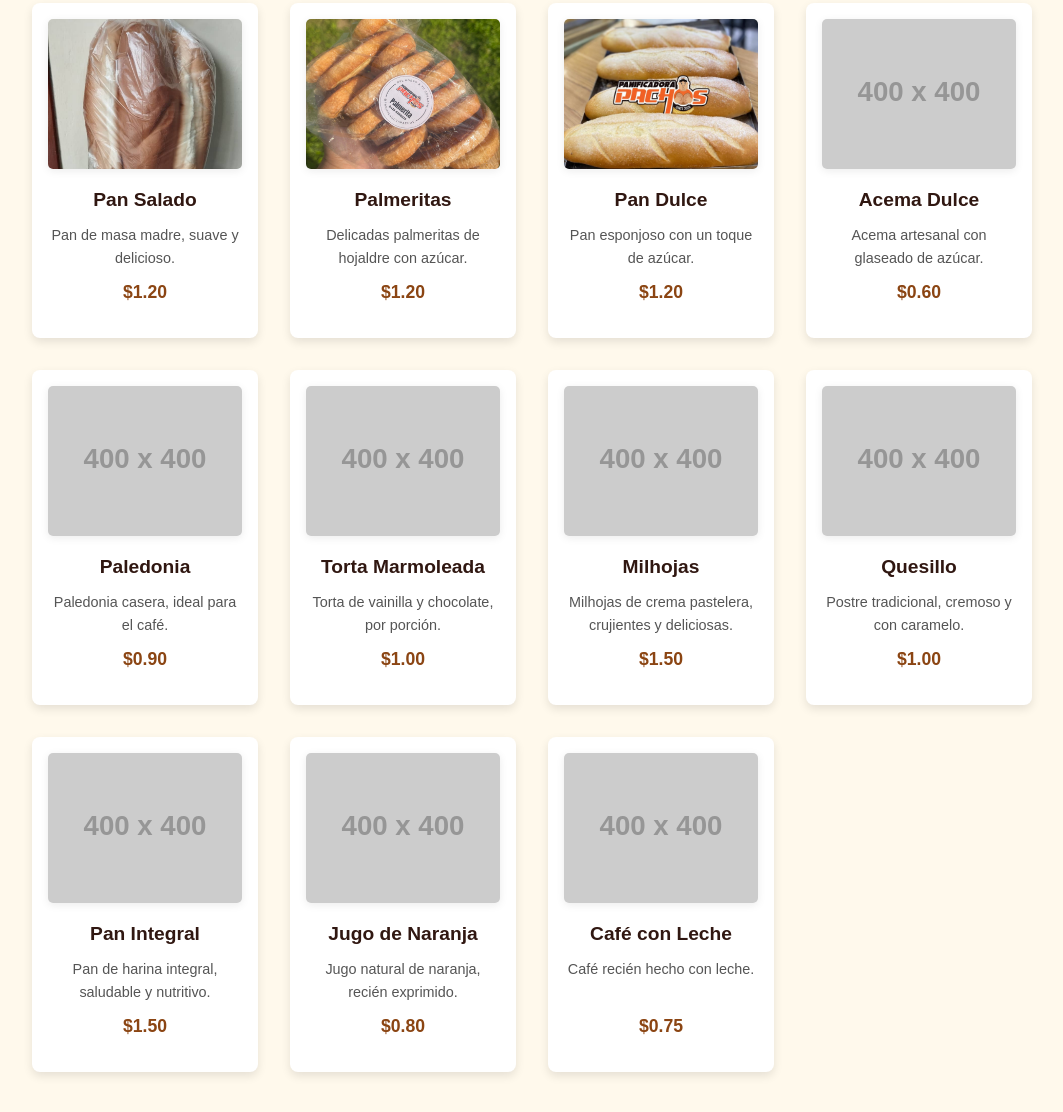
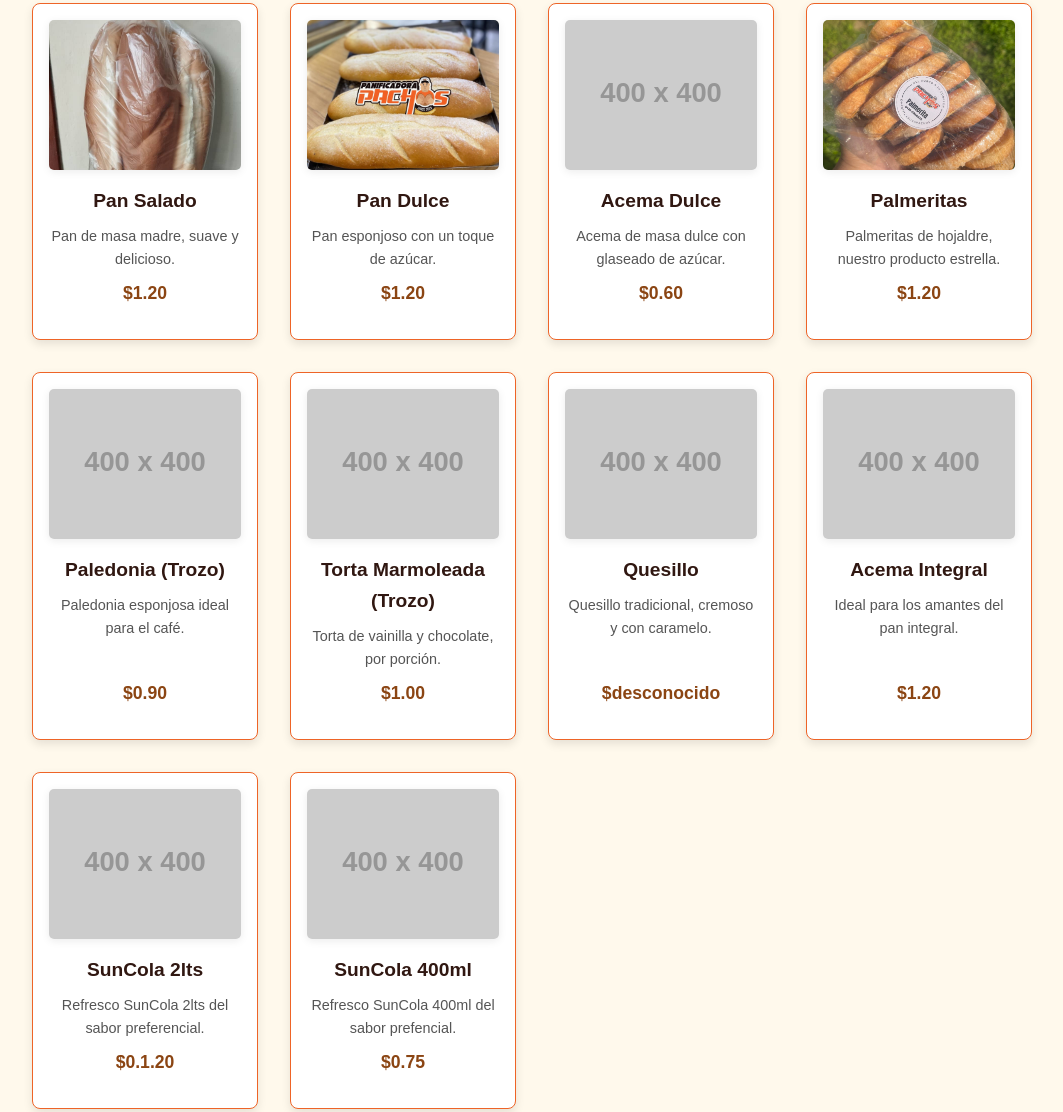
Before and after one commit to SamuelS013/WebPachos, a plain HTML site: page catalogo.html in a window 1280 px wide. Shown: the part 385-1497 px from the top of the page, without its empty margins (108-1171 px from the left). Drawn offline with Linux system fonts and the light colour scheme; placeholder pictures from the web are drawn by us.

Commit message:
Add files via upload

```diff
--- a/css/catalogo.css
+++ b/css/catalogo.css
@@ -35,7 +35,7 @@
     width: 90px;
     height: 90px;
     border: 2px solid #EE6427;
-    border-radius: 50%;
+    border-radius: 30px 10px;
     text-align: center;
     cursor: pointer;
     transition: all 0.3s ease;
@@ -83,6 +83,7 @@
 .product-card {
     background-color: #fff;
     border-radius: 8px;
+    border: 1px solid #EE6427;
     box-shadow: 0 4px 10px rgba(0,0,0,0.1);
     padding: 1rem;
     text-align: center;
--- a/css/style.css
+++ b/css/style.css
@@ -425,10 +425,8 @@ body {
         top: 50%;
         transform: translateY(-50%);
         font-size: 1.5rem;
-        color: rgba(48, 23, 17, 0.5); /* Color más visible pero semi-transparente */
-        background-color: rgba(255, 255, 255, 0.4); /* Fondo semi-transparente */
+        color: #301711;
         border: none;
-        border-radius: 50%;
         padding: 0.5rem;
         box-shadow: 0 2px 5px rgba(0,0,0,0.1);
         z-index: 15;
--- a/js/script.js
+++ b/js/script.js
@@ -157,22 +157,21 @@ document.addEventListener('DOMContentLoaded', () => {
         const productsData = [
             // Panes
             { name: 'Pan Salado', description: 'Pan de masa madre, suave y delicioso.', price: '$1.20', image: 'img/pan-salado.jpeg', category: 'panes' },
-            { name: 'Palmeritas', description: 'Delicadas palmeritas de hojaldre con azúcar.', price: '$1.20', image: 'img/palmeritas.jpeg', category: 'panes' },
             { name: 'Pan Dulce', description: 'Pan esponjoso con un toque de azúcar.', price: '$1.20', image: 'img/pan-dulce.jpeg', category: 'panes' },
-            { name: 'Acema Dulce', description: 'Acema artesanal con glaseado de azúcar.', price: '$0.60', image: 'https://placehold.co/400x400/fff9ec/301711?text=Acema', category: 'panes' },
+            { name: 'Acema Dulce', description: 'Acema de masa dulce con glaseado de azúcar.', price: '$0.60', image: 'https://placehold.co/400x400/fff9ec/301711?text=Acema', category: 'panes' },
 
             // Repostería
-            { name: 'Paledonia', description: 'Paledonia casera, ideal para el café.', price: '$0.90', image: 'https://placehold.co/400x400/fff9ec/301711?text=Paledonia', category: 'reposteria' },
-            { name: 'Torta Marmoleada', description: 'Torta de vainilla y chocolate, por porción.', price: '$1.00', image: 'https://placehold.co/400x400/fff9ec/301711?text=Torta+Marmoleada', category: 'reposteria' },
-            { name: 'Milhojas', description: 'Milhojas de crema pastelera, crujientes y deliciosas.', price: '$1.50', image: 'https://placehold.co/400x400/fff9ec/301711?text=Milhojas', category: 'reposteria' },
-            { name: 'Quesillo', description: 'Postre tradicional, cremoso y con caramelo.', price: '$1.00', image: 'https://placehold.co/400x400/fff9ec/301711?text=Quesillo', category: 'reposteria' },
+            { name: 'Palmeritas', description: 'Palmeritas de hojaldre, nuestro producto estrella.', price: '$1.20', image: 'img/palmeritas.jpeg', category: 'reposteria' },
+            { name: 'Paledonia (Trozo)', description: 'Paledonia esponjosa ideal para el café.', price: '$0.90', image: 'https://placehold.co/400x400/fff9ec/301711?text=Paledonia', category: 'reposteria' },
+            { name: 'Torta Marmoleada (Trozo)', description: 'Torta de vainilla y chocolate, por porción.', price: '$1.00', image: 'https://placehold.co/400x400/fff9ec/301711?text=Torta+Marmoleada', category: 'reposteria' },
+            { name: 'Quesillo', description: 'Quesillo tradicional, cremoso y con caramelo.', price: '$desconocido', image: 'https://placehold.co/400x400/fff9ec/301711?text=Quesillo', category: 'reposteria' },
 
             // Integral
-            { name: 'Pan Integral', description: 'Pan de harina integral, saludable y nutritivo.', price: '$1.50', image: 'https://placehold.co/400x400/fff9ec/301711?text=Pan+Integral', category: 'integral' },
+            { name: 'Acema Integral', description: 'Ideal para los amantes del pan integral.', price: '$1.20', image: 'https://placehold.co/400x400/fff9ec/301711?text=Pan+Integral', category: 'integral' },
 
             // Bebidas
-            { name: 'Jugo de Naranja', description: 'Jugo natural de naranja, recién exprimido.', price: '$0.80', image: 'https://placehold.co/400x400/fff9ec/301711?text=Jugo+Naranja', category: 'bebidas' },
-            { name: 'Café con Leche', description: 'Café recién hecho con leche.', price: '$0.75', image: 'https://placehold.co/400x400/fff9ec/301711?text=Cafe', category: 'bebidas' }
+            { name: 'SunCola 2lts', description: 'Refresco SunCola 2lts del sabor preferencial.', price: '$0.1.20', image: 'https://placehold.co/400x400/fff9ec/301711?text=Jugo+Naranja', category: 'bebidas' },
+            { name: 'SunCola 400ml', description: 'Refresco SunCola 400ml del sabor prefencial.', price: '$0.75', image: 'https://placehold.co/400x400/fff9ec/301711?text=Cafe', category: 'bebidas' }
         ];
 
         const productContainer = document.getElementById('product-container');
```
